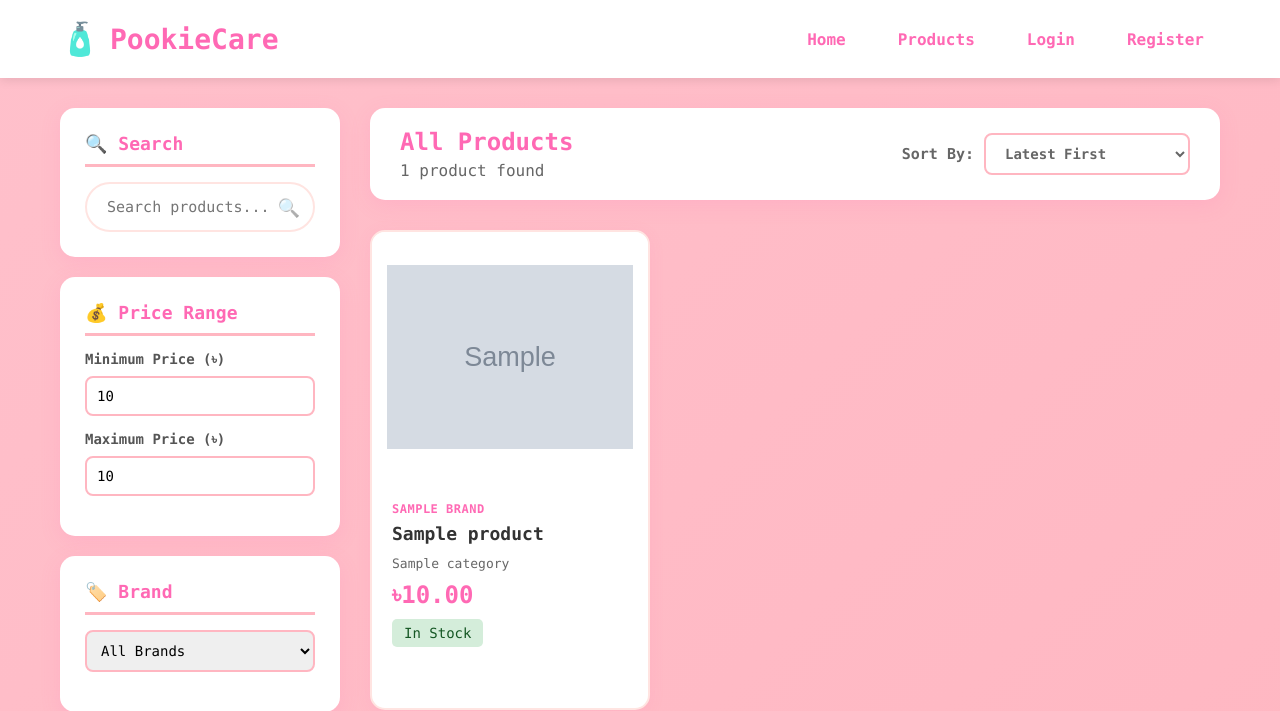
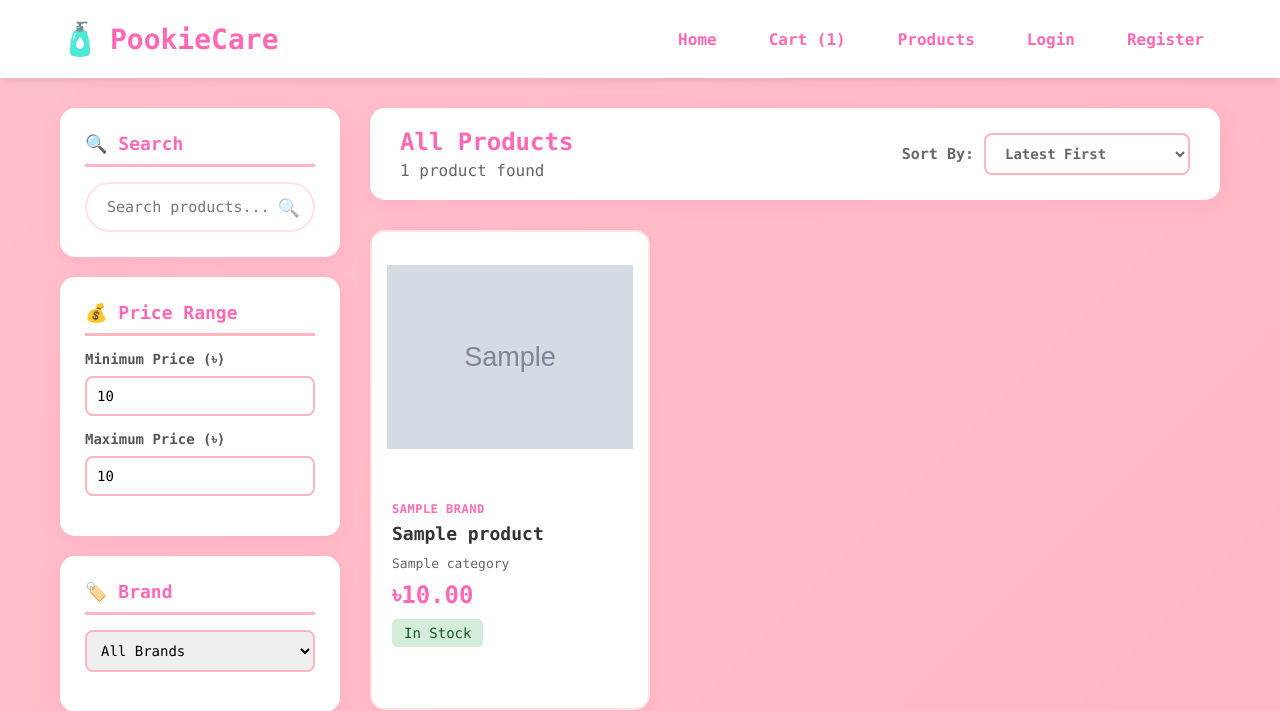
Before and after one commit to rysahona12/pookiecare, a Django app: template products/templates/products/products_list.html in a window 1280 px wide. Shown: the top 711 px of the page. Run offline with Django 5.2, Linux system fonts and the light colour scheme; tables that the repository leaves empty hold one stand-in row (values such as "Sample post"); the template is opened without the code that fills it: values that come from a table or form of the project are taken from there, most other values are stand-ins (such as "Sample title", 1, 10 or a date in 2020); grey boxes marked "Sample" are stand-in pictures.

Commit message:
Added route to cart page in NAVBAR.

```diff
--- a/products/templates/products/products_list.html
+++ b/products/templates/products/products_list.html
@@ -446,6 +446,7 @@
         </a>
         <div class="navbar-links">
             <a href="{% url 'products:home' %}">Home</a>
+            <a href="{% url 'products:cart' %}" class="cart-link">Cart{% if cart_item_count %} ({{ cart_item_count }}){% endif %}</a>
             <a href="{% url 'products:products_list' %}">Products</a>
             {% if user.is_authenticated %}
                 <a href="{% url 'user:profile' %}">Profile</a>
```
